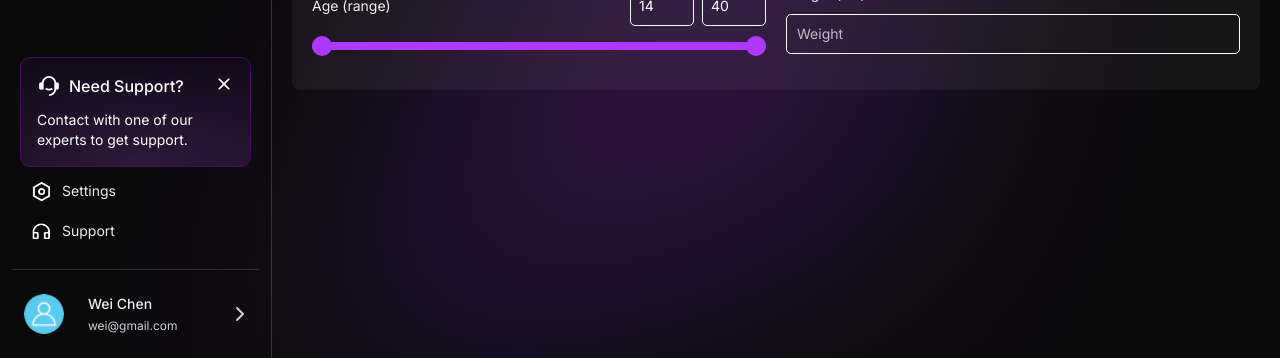
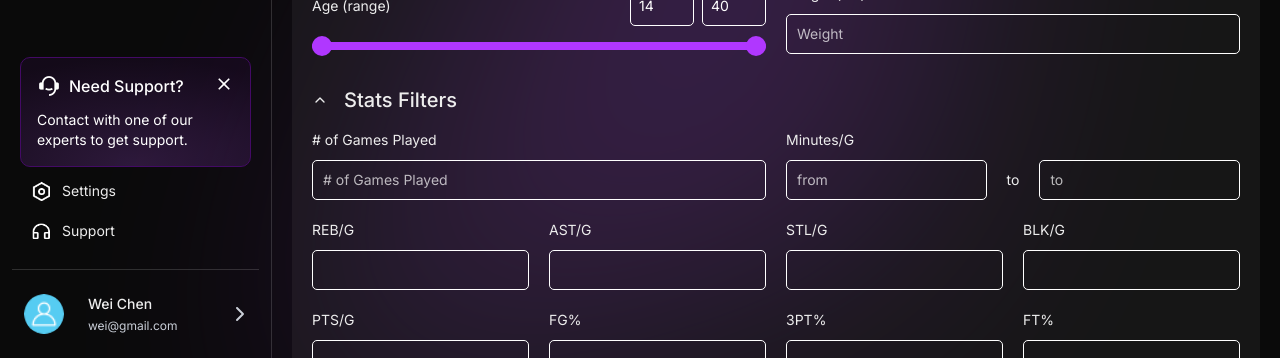
Before and after one commit to mHassan54/basketball, a Next.js app: page /player-database in a window 1280 px wide. Shown: the part 442-800 px from the top of the page. Built offline with nearby package versions, Linux system fonts and the light colour scheme.

Commit message:
stats filters

```diff
--- a/src/app/player-database/_components/PlayerDatabaseContent/index.tsx
+++ b/src/app/player-database/_components/PlayerDatabaseContent/index.tsx
@@ -68,6 +68,16 @@ type Filters = {
   height: { to?: string; from?: string };
   weight: string;
   ageRange: [number, number];
+  noOfGamesPlayed: string;
+  rebG: string;
+  astG: string;
+  ptsG: string;
+  fgPercentage: string;
+  minutesG: { to?: string; from?: string };
+  stlG: string;
+  blkG: string;
+  threePtPercentage: string;
+  ftPercentage: string;
   // 🔔 Add more filters here easily as needed
 };
 
@@ -79,6 +89,16 @@ const initialFilters: Filters = {
   height: {},
   ageRange: [14, 40],
   weight: "",
+  noOfGamesPlayed: "",
+  rebG: "",
+  astG: "",
+  ptsG: "",
+  fgPercentage: "",
+  minutesG: {},
+  stlG: "",
+  blkG: "",
+  threePtPercentage: "",
+  ftPercentage: "",
   // �� Add more filters here easily as needed
 };
 
@@ -103,10 +123,14 @@ const PlayerDatabaseContent = () => {
     }));
   };
 
-  const handleHeightChange = (key: "to" | "from", value: string) => {
+  const handleRangeChange = (
+    primaryKey: keyof Filters,
+    key: "to" | "from",
+    value: string
+  ) => {
     setFilters((prev) => ({
       ...prev,
-      height: {
+      [primaryKey]: {
         ...prev.height,
         [key]: value,
       },
@@ -124,6 +148,7 @@ const PlayerDatabaseContent = () => {
         className="border-white/50 w-full border-white"
       />
 
+      {/* Filters */}
       <AccordionContainer
         type="single"
         collapsible
@@ -188,6 +213,7 @@ const PlayerDatabaseContent = () => {
         </AccordionItem>
       </AccordionContainer>
 
+      {/* Biometrics */}
       <AccordionContainer
         type="single"
         collapsible
@@ -267,7 +293,9 @@ const PlayerDatabaseContent = () => {
                     placeholder="from"
                     value={filters?.height?.from ?? ""}
                     type="number"
-                    onChange={(e) => handleHeightChange("from", e.target.value)}
+                    onChange={(e) =>
+                      handleRangeChange("height", "from", e.target.value)
+                    }
                     className="border-white/50 w-full border-white"
                   />
                   <span className="text-md">to</span>
@@ -275,7 +303,9 @@ const PlayerDatabaseContent = () => {
                     placeholder="to"
                     type="number"
                     value={filters?.height?.to ?? ""}
-                    onChange={(e) => handleHeightChange("to", e.target.value)}
+                    onChange={(e) =>
+                      handleRangeChange("height", "to", e.target.value)
+                    }
                     className="border-white/50 w-full border-white"
                   />
                 </div>
@@ -296,6 +326,176 @@ const PlayerDatabaseContent = () => {
           </AccordionContent>
         </AccordionItem>
       </AccordionContainer>
+
+      {/* Stats Filters */}
+      <AccordionContainer
+        type="single"
+        collapsible
+        className="w-full border-0"
+        defaultValue="statsFilters"
+      >
+        <AccordionItem
+          value="statsFilters"
+          className="border-0 !overflow-hidden"
+        >
+          <AccordionTrigger className="flex flex-row-reverse justify-end gap-4 hover:no-underline text-xl">
+            Stats Filters
+          </AccordionTrigger>
+          <AccordionContent className="flex gap-5 !overflow-hidden">
+            {/* left */}
+            <div className="flex-1 space-y-5">
+              {/* # of Games Played  */}
+              <div className="space-y-[10px] flex-1">
+                <h2># of Games Played</h2>
+                <Input
+                  placeholder="# of Games Played"
+                  value={filters?.noOfGamesPlayed ?? ""}
+                  type="number"
+                  onChange={(e) =>
+                    handleFilterChange("noOfGamesPlayed", e.target.value)
+                  }
+                  className="border-white/50 w-full border-white"
+                />
+              </div>
+
+              {/* REB/G and AST/G */}
+              <div className="flex space-x-5 flex-1">
+                {/* REB/G  */}
+                <div className="space-y-[10px] flex-1">
+                  <h2>REB/G</h2>
+                  <Input
+                    placeholder=""
+                    value={filters?.rebG ?? ""}
+                    onChange={(e) => handleFilterChange("rebG", e.target.value)}
+                    className="border-white/50 w-full border-white"
+                  />
+                </div>
+
+                {/* AST/G  */}
+                <div className="space-y-[10px] flex-1">
+                  <h2>AST/G</h2>
+                  <Input
+                    placeholder=""
+                    value={filters?.astG ?? ""}
+                    onChange={(e) => handleFilterChange("astG", e.target.value)}
+                    className="border-white/50 w-full border-white"
+                  />
+                </div>
+              </div>
+
+              {/* PTS/G and FG% */}
+              <div className="flex space-x-5 flex-1">
+                {/* REB/G  */}
+                <div className="space-y-[10px] flex-1">
+                  <h2>PTS/G</h2>
+                  <Input
+                    placeholder=""
+                    value={filters?.ptsG ?? ""}
+                    onChange={(e) => handleFilterChange("ptsG", e.target.value)}
+                    className="border-white/50 w-full border-white"
+                  />
+                </div>
+
+                {/* FG%  */}
+                <div className="space-y-[10px] flex-1">
+                  <h2>FG%</h2>
+                  <Input
+                    placeholder=""
+                    value={filters?.fgPercentage ?? ""}
+                    onChange={(e) =>
+                      handleFilterChange("fgPercentage", e.target.value)
+                    }
+                    className="border-white/50 w-full border-white"
+                  />
+                </div>
+              </div>
+            </div>
+
+            {/* right */}
+            <div className="flex-1 space-y-5">
+              {/* Minutes/G */}
+              <div className="space-y-[10px] flex-1">
+                <h2>Minutes/G</h2>
+                <div className="flex items-center gap-5">
+                  <Input
+                    placeholder="from"
+                    value={filters?.minutesG?.from ?? ""}
+                    type="number"
+                    onChange={(e) =>
+                      handleRangeChange("minutesG", "from", e.target.value)
+                    }
+                    className="border-white/50 w-full border-white"
+                  />
+                  <span className="text-md">to</span>
+                  <Input
+                    placeholder="to"
+                    type="number"
+                    value={filters?.minutesG?.to ?? ""}
+                    onChange={(e) =>
+                      handleRangeChange("minutesG", "to", e.target.value)
+                    }
+                    className="border-white/50 w-full border-white"
+                  />
+                </div>
+              </div>
+
+              {/* STL/G and BLK/G */}
+              <div className="flex space-x-5 flex-1">
+                {/* STL/G  */}
+                <div className="space-y-[10px] flex-1">
+                  <h2>STL/G</h2>
+                  <Input
+                    placeholder=""
+                    value={filters?.stlG ?? ""}
+                    onChange={(e) => handleFilterChange("stlG", e.target.value)}
+                    className="border-white/50 w-full border-white"
+                  />
+                </div>
+
+                {/* BLK/G  */}
+                <div className="space-y-[10px] flex-1">
+                  <h2>BLK/G</h2>
+                  <Input
+                    placeholder=""
+                    value={filters?.blkG ?? ""}
+                    onChange={(e) => handleFilterChange("blkG", e.target.value)}
+                    className="border-white/50 w-full border-white"
+                  />
+                </div>
+              </div>
+
+              {/* 3PT% and FT% */}
+              <div className="flex space-x-5 flex-1">
+                {/* 3PT%  */}
+                <div className="space-y-[10px] flex-1">
+                  <h2>3PT%</h2>
+                  <Input
+                    placeholder=""
+                    value={filters?.threePtPercentage ?? ""}
+                    onChange={(e) =>
+                      handleFilterChange("threePtPercentage", e.target.value)
+                    }
+                    className="border-white/50 w-full border-white"
+                  />
+                </div>
+
+                {/* FT%  */}
+                <div className="space-y-[10px] flex-1">
+                  <h2>FT%</h2>
+                  <Input
+                    placeholder=""
+                    value={filters?.ftPercentage ?? ""}
+                    onChange={(e) =>
+                      handleFilterChange("ftPercentage", e.target.value)
+                    }
+                    className="border-white/50 w-full border-white"
+                  />
+                </div>
+              </div>
+            </div>
+          </AccordionContent>
+        </AccordionItem>
+      </AccordionContainer>
     </div>
   );
 };
```
